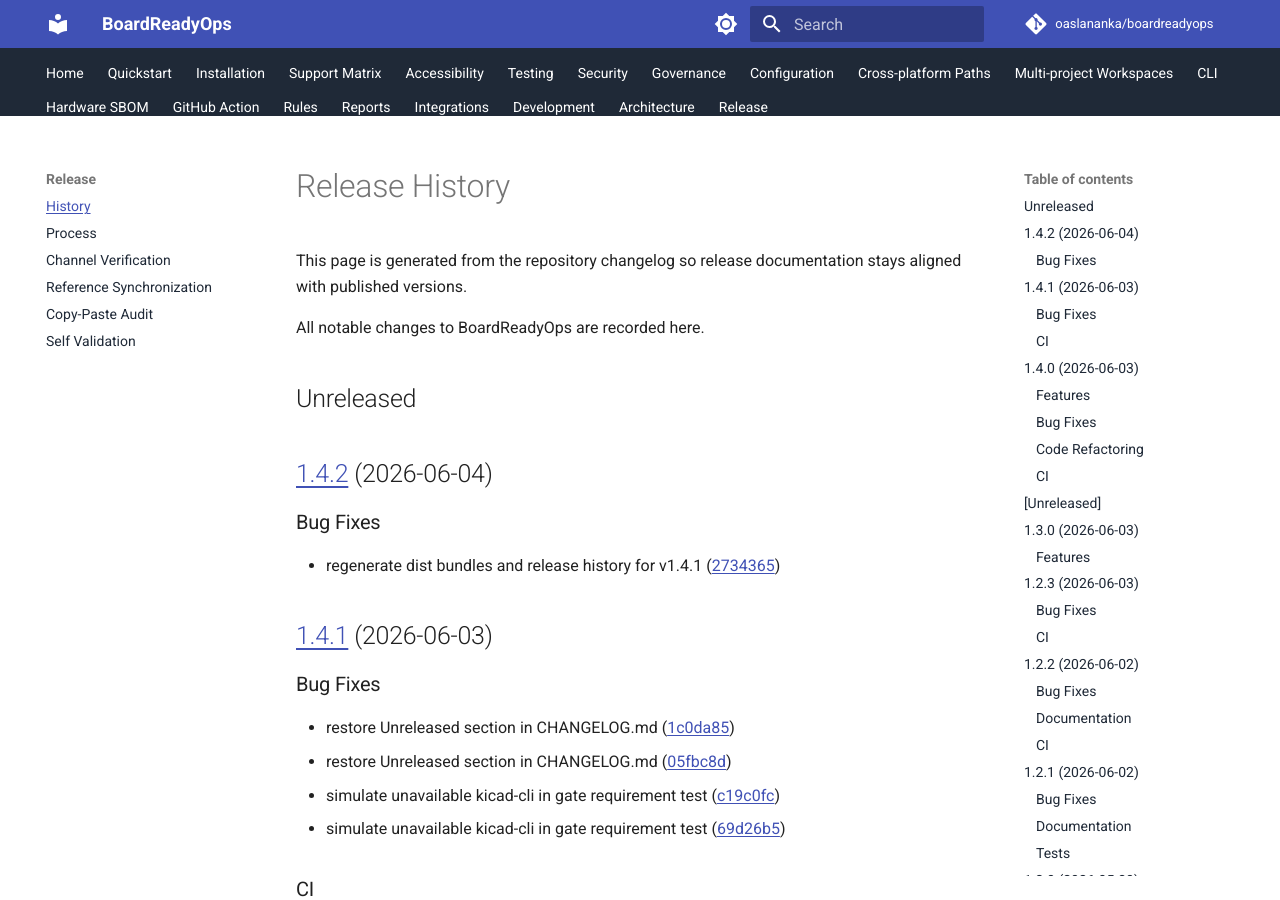
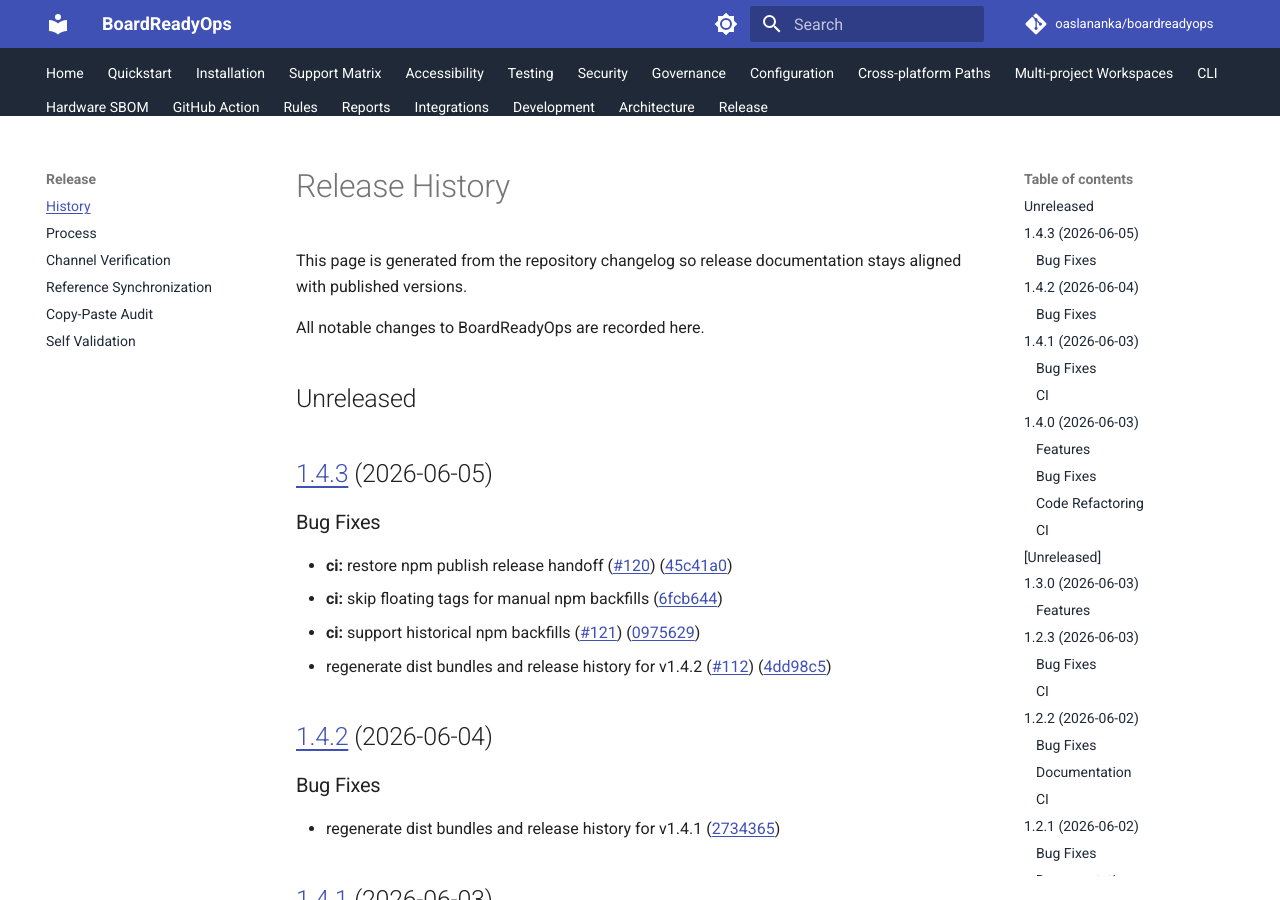
Before and after one commit to actions-marketplace-validations/oaslananka_boardreadyops, an MkDocs documentation site: the page built from docs/release/history.md, in a window 1280 px wide and 900 px high. Built offline with MkDocs 1.6.1 and Material for MkDocs 9.7.7, drawn with Linux system fonts in a browser that asks for light colours; comment, search, counter and statistics services are not loaded; the version menu is left out.

Commit message:
fix: regenerate dist bundles and release history for v1.4.3

```diff
--- a/docs/release/history.md
+++ b/docs/release/history.md
@@ -7,6 +7,16 @@ This page is generated from the repository changelog so release documentation st
 All notable changes to BoardReadyOps are recorded here.
 
 ## Unreleased
+
+## [1.4.3](https://github.com/oaslananka/boardreadyops/compare/v1.4.2...v1.4.3) (2026-06-05)
+
+
+### Bug Fixes
+
+* **ci:** restore npm publish release handoff ([#120](https://github.com/oaslananka/boardreadyops/issues/120)) ([45c41a0](https://github.com/oaslananka/boardreadyops/commit/45c41a05180148a09e1a5343d5d0ebb84778aada))
+* **ci:** skip floating tags for manual npm backfills ([6fcb644](https://github.com/oaslananka/boardreadyops/commit/6fcb644301c7f53b6efffc3df0a585fe2ffefd2a))
+* **ci:** support historical npm backfills ([#121](https://github.com/oaslananka/boardreadyops/issues/121)) ([0975629](https://github.com/oaslananka/boardreadyops/commit/0975629a260d90e245411b24e011cf220739bb94))
+* regenerate dist bundles and release history for v1.4.2 ([#112](https://github.com/oaslananka/boardreadyops/issues/112)) ([4dd98c5](https://github.com/oaslananka/boardreadyops/commit/4dd98c5c8889815378e4d85a37fded76c0965479))
 
 ## [1.4.2](https://github.com/oaslananka/boardreadyops/compare/v1.4.1...v1.4.2) (2026-06-04)
 
```
Also changed, not shown: 2 other files.
